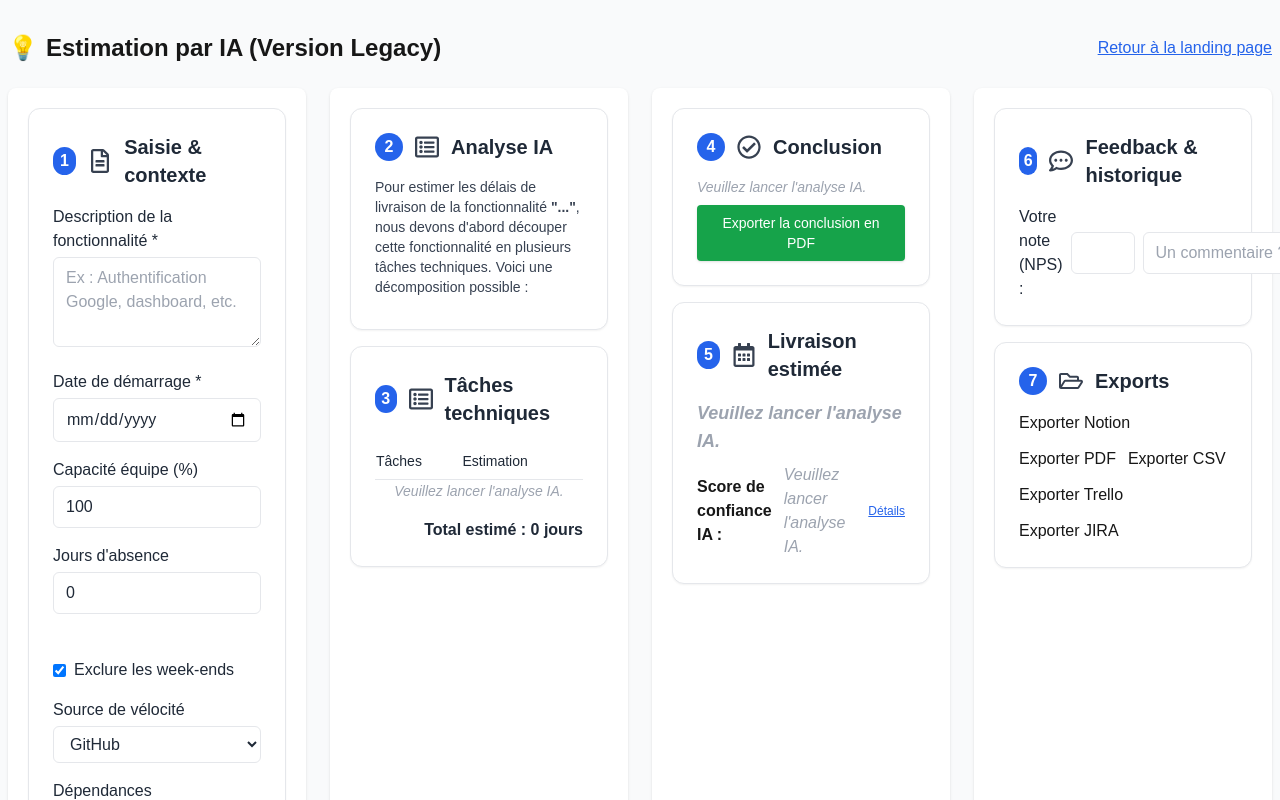
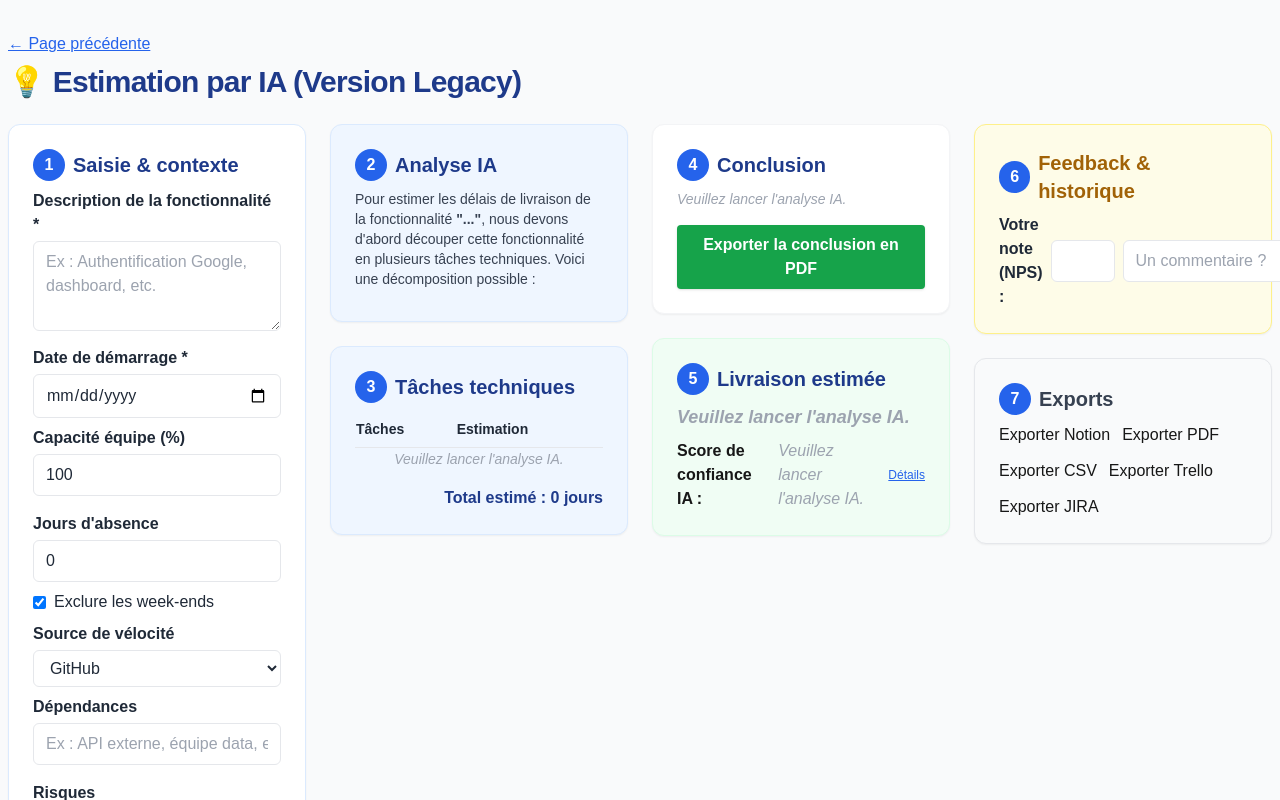
Before and after one commit to IvandeMurard/ai-delivery-estimator, a Next.js app: page /estimation-legacy in a window 1280 px wide. Shown: the top 800 px of the page. Built offline with nearby package versions, Linux system fonts and the light colour scheme.

Commit message:
style: refonte UI legacy conforme à la capture d'écran (ordre, couleurs, polices, lien précédent)

```diff
--- a/src/app/estimation-legacy/page.tsx
+++ b/src/app/estimation-legacy/page.tsx
@@ -107,125 +107,80 @@ export default function EstimationLegacy() {
 
   return (
     <div className="w-full min-h-screen bg-gray-50 px-2 py-8">
-      <div className="flex justify-between items-center mb-6">
-        <h1 className="text-2xl font-bold flex items-center gap-2">
+      <div className="flex flex-col gap-2 mb-6">
+        <Link href="/" className="text-blue-600 underline w-fit">← Page précédente</Link>
+        <h1 className="text-3xl font-extrabold text-blue-900 flex items-center gap-2 tracking-tight">
           <span role="img" aria-label="bulb">💡</span> Estimation par IA (Version Legacy)
         </h1>
-        <Link href="/" className="text-blue-600 underline font-medium hover:text-blue-800">Retour à la landing page</Link>
       </div>
       <div className="grid grid-cols-1 md:grid-cols-2 xl:grid-cols-4 gap-6 w-full">
         {/* Colonne 1 : Saisie & contexte */}
-        <div className="bg-white rounded-lg shadow p-5 flex flex-col gap-4 min-w-[260px]">
-          <StepLayout id="saisie" stepNumber={1} title={<span>Saisie & contexte</span>} icon={<FaRegFileAlt />}>
-            <div className="space-y-4">
+        <div className="bg-white rounded-xl border border-blue-100 shadow-sm p-6 flex flex-col gap-6 min-w-[280px]">
           <div>
-                <label className="block font-medium text-gray-800 mb-1">Description de la fonctionnalité *</label>
-                <textarea
-                  className="rounded-md border px-3 py-2 w-full text-gray-800 bg-white"
-                  rows={3}
-                  value={feature}
-                  onChange={e => setFeature(e.target.value)}
-                  placeholder="Ex : Authentification Google, dashboard, etc."
-                  required
-                />
+            <div className="flex items-center gap-2 mb-2">
+              <span className="bg-blue-600 text-white rounded-full w-8 h-8 flex items-center justify-center font-bold">1</span>
+              <span className="text-xl font-bold text-blue-900">Saisie & contexte</span>
             </div>
-              <div>
-                <label className="block font-medium text-gray-800 mb-1">Date de démarrage *</label>
-                <input
-                  type="date"
-                  className="rounded-md border px-3 py-2 w-full text-gray-800 bg-white"
-                  value={startDate}
-                  onChange={e => setStartDate(e.target.value)}
-                  required
-                />
-              </div>
-              <div className="flex flex-wrap gap-4">
+            <label className="block font-semibold text-gray-800 mb-1">Description de la fonctionnalité *</label>
+            <textarea className="rounded-md border px-3 py-2 w-full text-gray-800 bg-white mb-2" rows={3} value={feature} onChange={e => setFeature(e.target.value)} placeholder="Ex : Authentification Google, dashboard, etc." required />
+            <label className="block font-semibold text-gray-800 mb-1">Date de démarrage *</label>
+            <input type="date" className="rounded-md border px-3 py-2 w-full text-gray-800 bg-white mb-2" value={startDate} onChange={e => setStartDate(e.target.value)} required />
+            <div className="flex flex-wrap gap-4 mb-2">
               <div className="flex-1 min-w-[120px]">
-                  <label className="block font-medium text-gray-800 mb-1">Capacité équipe (%)</label>
-                  <input
-                    type="number"
-                    min={0}
-                    max={100}
-                    className="rounded-md border px-3 py-2 w-full text-gray-800 bg-white"
-                    value={teamCapacity}
-                    onChange={e => setTeamCapacity(Number(e.target.value))}
-                  />
+                <label className="block font-semibold text-gray-800 mb-1">Capacité équipe (%)</label>
+                <input type="number" min={0} max={100} className="rounded-md border px-3 py-2 w-full text-gray-800 bg-white" value={teamCapacity} onChange={e => setTeamCapacity(Number(e.target.value))} />
               </div>
               <div className="flex-1 min-w-[120px]">
-                  <label className="block font-medium text-gray-800 mb-1">Jours d'absence</label>
-                  <input
-                    type="number"
-                    min={0}
-                    className="rounded-md border px-3 py-2 w-full text-gray-800 bg-white"
-                    value={teamAbsences}
-                    onChange={e => setTeamAbsences(Number(e.target.value))}
-                  />
+                <label className="block font-semibold text-gray-800 mb-1">Jours d'absence</label>
+                <input type="number" min={0} className="rounded-md border px-3 py-2 w-full text-gray-800 bg-white" value={teamAbsences} onChange={e => setTeamAbsences(Number(e.target.value))} />
               </div>
-                <div className="flex items-center gap-2 mt-7">
-                  <input
-                    type="checkbox"
-                    checked={excludeWeekends}
-                    onChange={e => setExcludeWeekends(e.target.checked)}
-                    id="weekends"
-                  />
+            </div>
+            <div className="flex items-center gap-2 mb-2">
+              <input type="checkbox" checked={excludeWeekends} onChange={e => setExcludeWeekends(e.target.checked)} id="weekends" />
               <label htmlFor="weekends" className="text-gray-800">Exclure les week-ends</label>
             </div>
-              </div>
-              <div>
-                <label className="block font-medium text-gray-800 mb-1">Source de vélocité</label>
-                <select
-                  className="rounded-md border px-3 py-2 w-full text-gray-800 bg-white"
-                  value={velocitySource}
-                  onChange={e => setVelocitySource(e.target.value)}
-                >
+            <label className="block font-semibold text-gray-800 mb-1">Source de vélocité</label>
+            <select className="rounded-md border px-3 py-2 w-full text-gray-800 bg-white mb-2" value={velocitySource} onChange={e => setVelocitySource(e.target.value)}>
               <option value="github">GitHub</option>
               <option value="trello">Trello</option>
             </select>
-              </div>
-              <div className="flex flex-wrap gap-4">
+            <div className="flex flex-wrap gap-4 mb-2">
               <div className="flex-1 min-w-[180px]">
-                  <label className="block font-medium text-gray-800 mb-1">Dépendances</label>
-                  <input
-                    className="rounded-md border px-3 py-2 w-full text-gray-800 bg-white"
-                    value={dependencies}
-                    onChange={e => setDependencies(e.target.value)}
-                    placeholder="Ex : API externe, équipe data, etc."
-                  />
+                <label className="block font-semibold text-gray-800 mb-1">Dépendances</label>
+                <input className="rounded-md border px-3 py-2 w-full text-gray-800 bg-white" value={dependencies} onChange={e => setDependencies(e.target.value)} placeholder="Ex : API externe, équipe data, etc." />
               </div>
               <div className="flex-1 min-w-[180px]">
-                  <label className="block font-medium text-gray-800 mb-1">Risques</label>
-                  <input
-                    className="rounded-md border px-3 py-2 w-full text-gray-800 bg-white"
-                    value={risks}
-                    onChange={e => setRisks(e.target.value)}
-                    placeholder="Ex : instabilité API, dette technique, etc."
-                  />
+                <label className="block font-semibold text-gray-800 mb-1">Risques</label>
+                <input className="rounded-md border px-3 py-2 w-full text-gray-800 bg-white" value={risks} onChange={e => setRisks(e.target.value)} placeholder="Ex : instabilité API, dette technique, etc." />
               </div>
             </div>
-              <button
-                className="mt-4 px-6 py-2 bg-blue-600 text-white rounded shadow disabled:opacity-50"
-                disabled={isAnalyzing || !feature || !startDate}
-                onClick={handleAnalyze}
-              >
+            <button className="mt-4 px-6 py-2 bg-blue-600 text-white rounded shadow disabled:opacity-50 font-bold" disabled={isAnalyzing || !feature || !startDate} onClick={handleAnalyze}>
               {isAnalyzing ? "Analyse en cours..." : "Analyser avec l'IA"}
             </button>
             {errorMsg && <div className="mt-2 text-red-600 text-sm">{errorMsg}</div>}
           </div>
-          </StepLayout>
         </div>
-        {/* Colonne 2 : Analyse IA & Découpage */}
-        <div className="bg-white rounded-lg shadow p-5 flex flex-col gap-4 min-w-[260px]">
-          <StepLayout id="analyse" stepNumber={2} title={<span>Analyse IA</span>} icon={<FaRegListAlt />}>
+        {/* Colonne 2 : Analyse IA & Tâches techniques */}
+        <div className="flex flex-col gap-6 min-w-[280px]">
+          <div className="bg-blue-50 rounded-xl border border-blue-100 shadow-sm p-6">
+            <div className="flex items-center gap-2 mb-2">
+              <span className="bg-blue-600 text-white rounded-full w-8 h-8 flex items-center justify-center font-bold">2</span>
+              <span className="text-xl font-bold text-blue-900">Analyse IA</span>
+            </div>
             <div className="text-gray-700 text-sm mb-2">
               Pour estimer les délais de livraison de la fonctionnalité <b>"{feature || '...' }"</b>, nous devons d'abord découper cette fonctionnalité en plusieurs tâches techniques. Voici une décomposition possible :
             </div>
-          </StepLayout>
-          <StepLayout id="decoupage" stepNumber={3} title={<span>Tâches techniques</span>} icon={<FaRegListAlt />}>
+          </div>
+          <div className="bg-blue-50 rounded-xl border border-blue-100 shadow-sm p-6">
+            <div className="flex items-center gap-2 mb-2">
+              <span className="bg-blue-600 text-white rounded-full w-8 h-8 flex items-center justify-center font-bold">3</span>
+              <span className="text-xl font-bold text-blue-900">Tâches techniques</span>
+            </div>
             <table className="min-w-full text-sm text-gray-800">
               <thead>
                 <tr className="border-b">
-                  <th className="text-left py-2 font-medium">Tâches</th>
-                  <th className="text-left py-2 font-medium">Estimation</th>
+                  <th className="text-left py-2 font-semibold">Tâches</th>
+                  <th className="text-left py-2 font-semibold">Estimation</th>
                 </tr>
               </thead>
               <tbody>
@@ -241,26 +196,34 @@ export default function EstimationLegacy() {
                 )}
               </tbody>
             </table>
-            <div className="mt-4 font-bold text-right text-gray-800">
+            <div className="mt-4 font-bold text-right text-blue-900">
               Total estimé : {totalDays + buffer} jours {buffer > 0 && <span className="text-xs text-orange-500">(buffer inclus)</span>}
             </div>
-          </StepLayout>
           </div>
-        {/* Colonne 3 : Conclusion */}
-        <div className="bg-white rounded-lg shadow p-5 flex flex-col gap-4 min-w-[260px]">
-          <StepLayout id="conclusion" stepNumber={4} title={<span>Conclusion</span>} icon={<FaRegCheckCircle />}>
-            <div className="text-gray-800 text-sm">
+        </div>
+        {/* Colonne 3 : Conclusion & Livraison estimée */}
+        <div className="flex flex-col gap-6 min-w-[280px]">
+          <div className="bg-white rounded-xl border border-gray-100 shadow-sm p-6">
+            <div className="flex items-center gap-2 mb-2">
+              <span className="bg-blue-600 text-white rounded-full w-8 h-8 flex items-center justify-center font-bold">4</span>
+              <span className="text-xl font-bold text-blue-900">Conclusion</span>
+            </div>
+            <div className="text-gray-800 text-sm mb-2">
               {aiText ? (
                 <div>{aiText}</div>
               ) : (
                 <span className="text-gray-400 italic">Veuillez lancer l'analyse IA.</span>
               )}
               {aiCorrection && <div className="text-sm text-orange-600">{aiCorrection}</div>}
-              <button className="mt-2 px-4 py-2 bg-green-600 text-white rounded shadow" disabled={aiText === ""}>Exporter la conclusion en PDF</button>
             </div>
-          </StepLayout>
-          <StepLayout id="livraison" stepNumber={5} title={<span>Livraison estimée</span>} icon={<FaRegCalendarAlt />}>
-            <div className="text-gray-800 text-lg font-bold">
+            <button className="mt-2 px-4 py-2 bg-green-600 text-white rounded shadow font-bold" disabled={aiText === ""}>Exporter la conclusion en PDF</button>
+          </div>
+          <div className="bg-green-50 rounded-xl border border-green-100 shadow-sm p-6">
+            <div className="flex items-center gap-2 mb-2">
+              <span className="bg-blue-600 text-white rounded-full w-8 h-8 flex items-center justify-center font-bold">5</span>
+              <span className="text-xl font-bold text-blue-900">Livraison estimée</span>
+            </div>
+            <div className="text-gray-800 text-lg font-bold mb-2">
               {deliveryDate ? (
                 <span>Livraison estimée : <span className="text-green-600">{deliveryDate}</span></span>
               ) : (
@@ -274,11 +237,7 @@ export default function EstimationLegacy() {
               ) : (
                 <span className="text-gray-400 italic">Veuillez lancer l'analyse IA.</span>
               )}
-              <button
-                className="text-xs underline text-blue-600"
-                onClick={() => setShowScoreDetails(v => !v)}
-                disabled={scoreDetails.length === 0}
-              >
+              <button className="text-xs underline text-blue-600" onClick={() => setShowScoreDetails(v => !v)} disabled={scoreDetails.length === 0}>
                 {showScoreDetails ? "Masquer les détails" : "Détails"}
               </button>
             </div>
@@ -289,34 +248,21 @@ export default function EstimationLegacy() {
                 ))}
               </ul>
             )}
-          </StepLayout>
           </div>
-        {/* Colonne 4 : Feedback & exports */}
-        <div className="bg-white rounded-lg shadow p-5 flex flex-col gap-4 min-w-[260px]">
-          <StepLayout id="feedback" stepNumber={6} title={<span>Feedback & historique</span>} icon={<FaRegCommentDots />}>
+        </div>
+        {/* Colonne 4 : Feedback & Exports */}
+        <div className="flex flex-col gap-6 min-w-[280px]">
+          <div className="bg-yellow-50 rounded-xl border border-yellow-200 shadow-sm p-6">
+            <div className="flex items-center gap-2 mb-2">
+              <span className="bg-blue-600 text-white rounded-full w-8 h-8 flex items-center justify-center font-bold">6</span>
+              <span className="text-xl font-bold text-yellow-700">Feedback & historique</span>
+            </div>
             <div className="space-y-2">
               <div className="flex items-center gap-2">
-                <label className="font-medium text-gray-800">Votre note (NPS) :</label>
-                <input
-                  type="number"
-                  min={0}
-                  max={10}
-                  className="rounded-md border px-3 py-2 w-16 text-gray-800 bg-white"
-                  value={nps}
-                  onChange={e => setNps(e.target.value)}
-                />
-                <input
-                  type="text"
-                  className="rounded-md border px-3 py-2 flex-1 text-gray-800 bg-white"
-                  placeholder="Un commentaire ?"
-                  value={npsComment}
-                  onChange={e => setNpsComment(e.target.value)}
-                />
-                <button
-                  className="px-3 py-2 bg-blue-600 text-white rounded"
-                  onClick={handleSendNps}
-                  disabled={!nps}
-                >Envoyer</button>
+                <label className="font-semibold text-gray-800">Votre note (NPS) :</label>
+                <input type="number" min={0} max={10} className="rounded-md border px-3 py-2 w-16 text-gray-800 bg-white" value={nps} onChange={e => setNps(e.target.value)} />
+                <input type="text" className="rounded-md border px-3 py-2 flex-1 text-gray-800 bg-white" placeholder="Un commentaire ?" value={npsComment} onChange={e => setNpsComment(e.target.value)} />
+                <button className="px-3 py-2 bg-orange-500 text-white rounded font-bold" onClick={handleSendNps} disabled={!nps}>Envoyer</button>
               </div>
               {npsHistory.length > 0 && (
                 <div className="mt-2">
@@ -329,10 +275,14 @@ export default function EstimationLegacy() {
                 </div>
               )}
             </div>
-          </StepLayout>
-          <StepLayout id="exports" stepNumber={7} title={<span>Exports</span>} icon={<FaRegFolderOpen />}>
+          </div>
+          <div className="bg-gray-50 rounded-xl border border-gray-200 shadow-sm p-6">
+            <div className="flex items-center gap-2 mb-2">
+              <span className="bg-blue-600 text-white rounded-full w-8 h-8 flex items-center justify-center font-bold">7</span>
+              <span className="text-xl font-bold text-gray-700">Exports</span>
+            </div>
             <ExportCenter enabled={exportReady} />
-          </StepLayout>
+          </div>
         </div>
       </div>
     </div>
```
Lines whose indentation alone changed are shown as unchanged.
